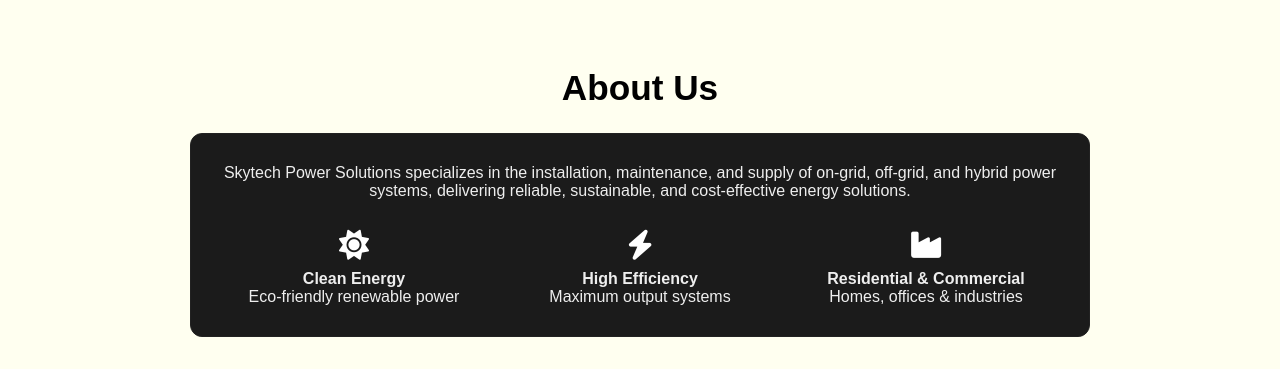
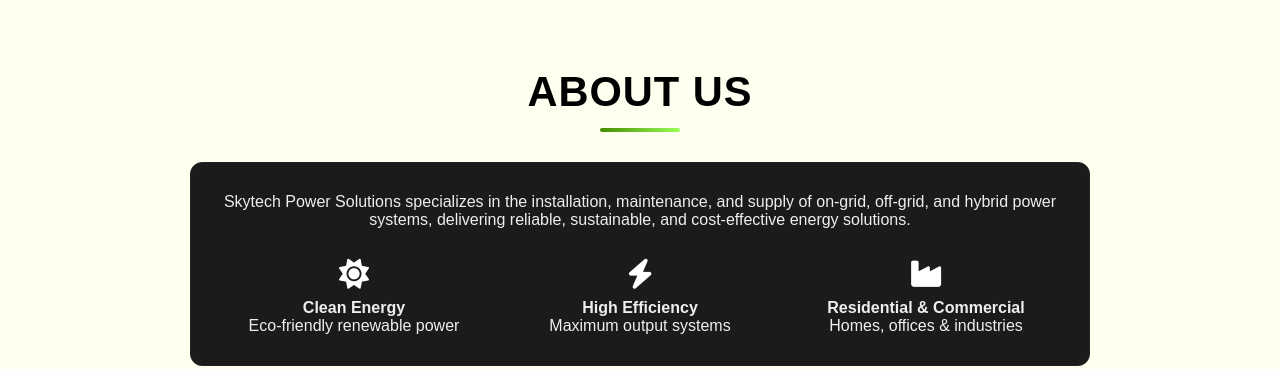
Before and after one commit to ayushshrma19-web/SkyTech, a plain HTML site: page index.html in a window 1280 px wide. Shown: the part 794-1163 px from the top of the page. Drawn offline with Linux system fonts and the light colour scheme.

Commit message:
Update index.html

```diff
--- a/index.html
+++ b/index.html
@@ -149,11 +149,25 @@ nav a.active {
         background:#FFFFF0;
       }
       .section-title {
-        color: white;
-        margin-bottom: 25px;
-        font-size: 2.2rem;
-        color:black;
-      }
+  font-size: 2.6rem;
+  font-weight: 800;           /* EXTRA BOLD */
+  letter-spacing: 1px;
+  margin-bottom: 30px;
+  text-transform: uppercase;
+  color: #000;
+  position: relative;
+}
+
+/* UNDERLINE ACCENT */
+.section-title::after {
+  content: "";
+  display: block;
+  width: 80px;
+  height: 4px;
+  background: linear-gradient(90deg, #458B00, #9aff57);
+  margin: 12px auto 0;
+  border-radius: 4px;
+}
 
       /* GRID FIX */
       .grid {
@@ -171,7 +185,7 @@ nav a.active {
   background: linear-gradient(180deg, #1b1b1b, #141414);
   padding: 22px;
   border-radius: 16px;
-  cursor: pointer;
+  /* cursor: pointer; */
   border: 1px solid #222;
   transition: all 0.35s ease;
   overflow: hidden;
```
